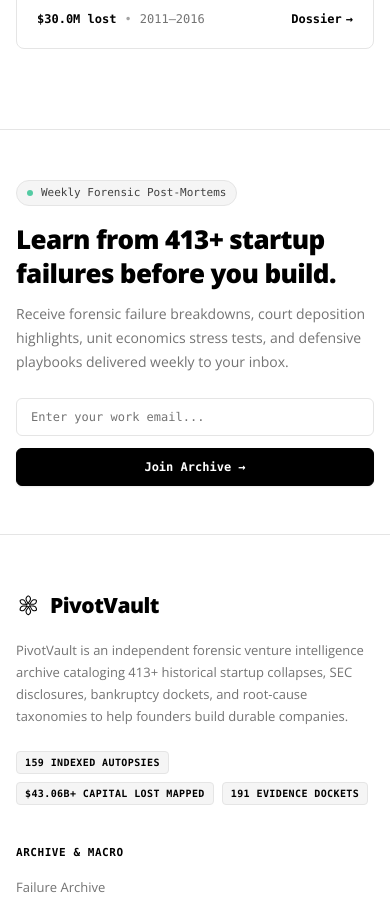
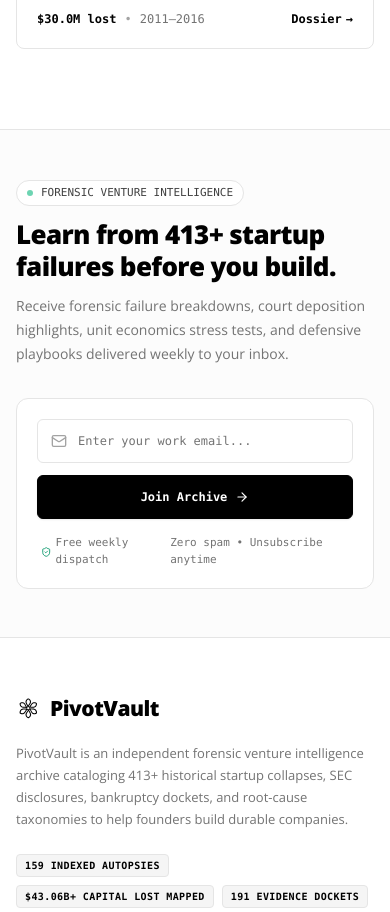
Before and after one commit to SarthakPatil18/pivotvault, a React (Vite) app in the folder frontend/: page /startup/fast in a window 390 px wide. Shown: the part 3840-4752 px from the top of the page. Built offline with nearby package versions, Linux system fonts and the light colour scheme; no server answers.

Commit message:
fix(footer): redesign newsletter CTA into balanced responsive card with mail icon and trust signals

```diff
--- a/frontend/src/components/layout/Footer.jsx
+++ b/frontend/src/components/layout/Footer.jsx
@@ -3,7 +3,7 @@
 import { PivotVaultLogo } from '../../assets/logo';
 import {
   ArrowUp, Check, ShieldCheck, FileText, Database,
-  ExternalLink, Sparkles, X, Info
+  ExternalLink, Sparkles, X, Info, Mail, ArrowRight
 } from 'lucide-react';
 
 export function Footer() {
@@ -24,44 +24,72 @@
   return (
     <footer className="w-full bg-white dark:bg-black border-t border-[#E5E5E5] dark:border-[#2A2A2A] text-black dark:text-white transition-colors">
       {/* Top Editorial CTA / Newsletter Section */}
-      <div className="border-b border-[#E5E5E5] dark:border-[#2A2A2A] py-12 md:py-16">
+      <div className="border-b border-[#E5E5E5] dark:border-[#2A2A2A] py-12 md:py-16 bg-neutral-50/60 dark:bg-[#0A0A0A]/60">
         <div className="site-container">
-          <div className="max-w-2xl">
-            <div className="inline-flex items-center gap-2 px-2.5 py-1 rounded-full bg-neutral-100 dark:bg-neutral-900 border border-neutral-200 dark:border-neutral-800 text-[11px] font-mono font-medium text-neutral-700 dark:text-neutral-300 mb-4">
+          <div className="flex flex-col lg:flex-row lg:items-center lg:justify-between gap-8 lg:gap-12">
+            {/* Left: Headline & Description */}
+            <div className="max-w-xl space-y-3">
+              <div className="inline-flex items-center gap-2 px-2.5 py-1 rounded-full bg-white dark:bg-[#141414] border border-neutral-200 dark:border-neutral-800 text-[11px] font-mono font-medium text-neutral-700 dark:text-neutral-300 shadow-xs">
                 <span className="w-1.5 h-1.5 rounded-full bg-emerald-500 animate-pulse" />
-              <span>Weekly Forensic Post-Mortems</span>
+                <span>FORENSIC VENTURE INTELLIGENCE</span>
               </div>
 
-            <h3 className="text-[26px] md:text-[32px] font-extrabold leading-[34px] md:leading-[40px] tracking-tight text-black dark:text-white">
+              <h3 className="text-[26px] sm:text-[30px] md:text-[34px] font-extrabold leading-[32px] sm:leading-[38px] md:leading-[42px] tracking-tight text-black dark:text-white">
                 Learn from 413+ startup failures before you build.
               </h3>
-            <p className="mt-3 text-[14px] md:text-[15px] text-[#737373] dark:text-[#A3A3A3] leading-[24px]">
+              <p className="text-[14px] md:text-[15px] text-[#737373] dark:text-[#A3A3A3] leading-[24px]">
                 Receive forensic failure breakdowns, court deposition highlights, unit economics stress tests, and defensive playbooks delivered weekly to your inbox.
               </p>
+            </div>
 
+            {/* Right: Interactive Newsletter Form Card */}
+            <div className="w-full lg:max-w-md bg-white dark:bg-[#0F0F0F] p-5 sm:p-6 rounded-xl border border-[#E5E5E5] dark:border-[#2A2A2A] shadow-xs">
               {subscribed ? (
-              <div className="mt-6 p-4 rounded-lg bg-emerald-50 dark:bg-emerald-950/40 border border-emerald-200 dark:border-emerald-800 text-emerald-800 dark:text-emerald-200 flex items-center gap-3 text-xs font-mono">
-                <Check className="w-4 h-4 text-emerald-600 shrink-0" />
-                <span>You are subscribed to PivotVault Intelligence. Check your inbox for the welcome dispatch.</span>
+                <div className="space-y-3">
+                  <div className="p-3.5 rounded-lg bg-emerald-50 dark:bg-emerald-950/40 border border-emerald-200 dark:border-emerald-800 text-emerald-800 dark:text-emerald-200 flex items-start gap-2.5 text-xs font-mono">
+                    <Check className="w-4 h-4 text-emerald-600 shrink-0 mt-0.5" />
+                    <div>
+                      <span className="font-bold block">Dispatches activated for {email}</span>
+                      <span className="text-[11px] opacity-90">You will receive the weekly failure autopsy dispatch every Thursday morning.</span>
+                    </div>
+                  </div>
+                  <button
+                    type="button"
+                    onClick={() => { setSubscribed(false); setEmail(''); }}
+                    className="text-[11px] font-mono text-neutral-500 hover:text-black dark:hover:text-white underline transition-colors"
+                  >
+                    Subscribe another email
+                  </button>
                 </div>
               ) : (
-              <form onSubmit={handleSubscribe} className="mt-6 flex flex-col sm:flex-row gap-3 max-w-md">
+                <form onSubmit={handleSubscribe} className="space-y-3">
+                  <div className="relative flex items-center">
+                    <Mail className="w-4 h-4 text-neutral-400 dark:text-neutral-500 absolute left-3.5 pointer-events-none" />
                     <input
                       type="email"
                       required
                       value={email}
                       onChange={(e) => setEmail(e.target.value)}
                       placeholder="Enter your work email..."
-                  className="input-editorial flex-1 text-xs font-mono"
+                      className="input-editorial pl-10 pr-3 text-xs font-mono h-11 w-full"
                     />
+                  </div>
                   <button
                     type="submit"
-                  className="btn-primary whitespace-nowrap text-xs font-mono px-6 py-2.5"
+                    className="btn-primary w-full text-xs font-mono h-11 flex items-center justify-center gap-2 font-bold"
                   >
-                  Join Archive →
+                    <span>Join Archive</span>
+                    <ArrowRight className="w-3.5 h-3.5" />
                   </button>
+                  <div className="flex items-center justify-between text-[11px] font-mono text-[#737373] dark:text-[#A3A3A3] pt-1 px-1">
+                    <span className="flex items-center gap-1">
+                      <ShieldCheck className="w-3 h-3 text-emerald-600" /> Free weekly dispatch
+                    </span>
+                    <span>Zero spam • Unsubscribe anytime</span>
+                  </div>
                 </form>
               )}
+            </div>
           </div>
         </div>
       </div>
```
Lines whose indentation alone changed are shown as unchanged.
